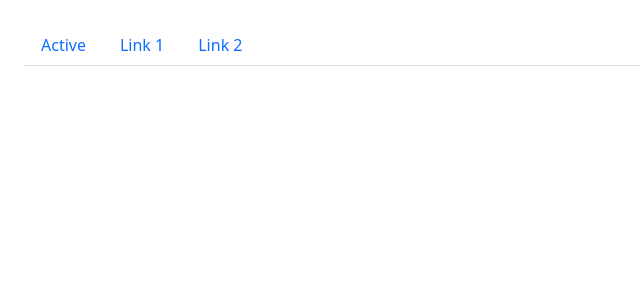
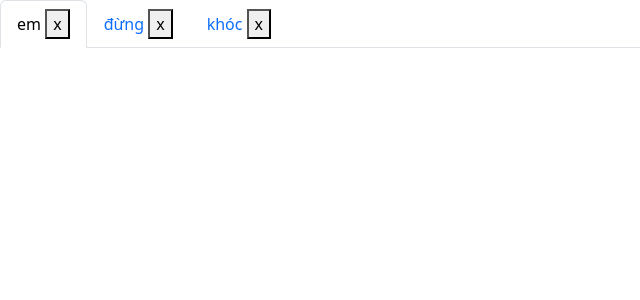
Before and after one commit to vylote/100dayangular, an Angular app: page / in a window 1280 px wide. Shown: the top 300 px of the page, without its empty margins (0-640 px from the left). Built offline with nearby package versions, Linux system fonts and the light colour scheme.

Commit message:
day 15&16: DI in angular

```diff
--- a/src/app/app.component.html
+++ b/src/app/app.component.html
@@ -1,4 +1,7 @@
-<ng-template #linkTmpl let-l>
-  {{l}}
-</ng-template>
-<tab [navs]="navs" [linkTmpl]="linkTmpl"></tab>
+
+
+<tab-bs-group [(activeIndex)]="currentIndex">
+  <tab-panel title="em"></tab-panel>
+  <tab-panel title="đừng"></tab-panel>
+  <tab-panel title="khóc"></tab-panel>
+</tab-bs-group>
--- a/src/app/app.component.ts
+++ b/src/app/app.component.ts
@@ -1,4 +1,4 @@
-import { Component, ElementRef, Input, QueryList, VERSION, ViewChild, ViewChildren, ViewContainerRef } from '@angular/core';
+import { Component } from '@angular/core';
 
 @Component({
   selector: 'app-root',
@@ -6,5 +6,5 @@ import { Component, ElementRef, Input, QueryList, VERSION, ViewChild, ViewChildr
   styleUrls: ['./app.component.scss'],
 })
 export class AppComponent {
-  navs = ['Active', 'Link 1', 'Link 2']
+  currentIndex = 0;
 }
--- a/src/app/app.module.ts
+++ b/src/app/app.module.ts
@@ -3,11 +3,13 @@ import { NgModule } from '@angular/core';
 
 import { AppComponent } from './app.component';
 import { FormsModule } from '@angular/forms';
-import { TabComponent } from './tab/tab.component';
+import { TabGroupComponent } from './tabs/tab-group.component';
+import { TabPanelComponent } from './tabs/tab-panel.component';
+import { TabBsGroupComponent } from './tabs/tab-bs-group.component';
 
 @NgModule({
   declarations: [
-    AppComponent, TabComponent
+    AppComponent, TabGroupComponent, TabPanelComponent, TabBsGroupComponent
   ],
   imports: [
     BrowserModule, FormsModule
--- a/src/app/tab/tab.component.ts
+++ /dev/null
@@ -1,23 +0,0 @@
-import { Component, Input, TemplateRef } from '@angular/core';
-
-@Component({
-  selector: 'tab',
-  template: `
-    <ul class="nav nav-tabs my-4 mx-4">
-      <li class="nav-item" *ngFor="let link of navs">
-        <a class="nav-link" href="#">
-            <ng-container *ngIf="linkTmpl else noTmpl">
-                <ng-container *ngTemplateOutlet="linkTmpl; context:{$implicit: link}">
-
-                </ng-container>
-            </ng-container>
-            <ng-template #noTmpl> {{ link }}</ng-template>
-        </a>
-      </li>
-    </ul>
-  `
-})
-export class TabComponent {
-    @Input() navs: string[]
-    @Input() linkTmpl: TemplateRef<any>
-}
--- /dev/null
+++ b/src/app/tabs/tab-bs-group.component.ts
@@ -0,0 +1,32 @@
+import { Component } from '@angular/core';
+import { TabGroupComponent } from './tab-group.component';
+
+@Component({
+  selector: `tab-bs-group`,
+  template: `
+    <ul class="nav nav-tabs">
+      <li class="nav-item" *ngFor="let tab of tabPanelList; let idx = index">
+        <a
+          class="nav-link"
+          (click)="activeIndexChange.emit(idx)"
+          [class.active]="idx === activeIndex"
+          >{{ tab.title }} <button (click)="removeTab(tab)">x</button></a
+        >
+      </li>
+    </ul>
+    <div class="tab-body" *ngIf="tabPanelList.length; else noTabs">
+      <ng-container
+        *ngTemplateOutlet="tabPanelList[activeIndex].panelBody"
+      ></ng-container>
+    </div>
+
+    <ng-template #noTabs> No more tabs./ </ng-template>
+  `,
+  providers: [
+    {
+        provide: TabGroupComponent,
+        useExisting: TabBsGroupComponent
+    }
+  ]
+})
+export class TabBsGroupComponent extends TabGroupComponent {}
--- /dev/null
+++ b/src/app/tabs/tab-group.component.ts
@@ -0,0 +1,55 @@
+import { Component, EventEmitter, Input, Output } from '@angular/core';
+import { TabPanelComponent } from './tab-panel.component';
+
+@Component({
+  selector: 'tab-group',
+  template: `
+    <div class="tab-header">
+      <div
+        class="tab-header-item"
+        *ngFor="let tab of tabPanelList; let idx = index"
+        (click)="activeIndexChange.emit(idx)"
+      >
+        {{ tab.title }}
+        <button (click)="removeTab(tab)">X</button>
+      </div>
+    </div>
+
+    <div class="tab-body" *ngIf="tabPanelList.length; else noTabs">
+      <ng-container
+        *ngTemplateOutlet="tabPanelList[activeIndex].panelBody"
+      ></ng-container>
+    </div>
+
+    <ng-template #noTabs> No more tabs./ </ng-template>
+  `,
+  styles: [],
+})
+export class TabGroupComponent {
+  tabPanelList: TabPanelComponent[] = [];
+  @Input() activeIndex = 0;
+  @Output() activeIndexChange = new EventEmitter<number>();
+
+  addTab(tab: TabPanelComponent) {
+    this.tabPanelList = [...this.tabPanelList, tab];
+    //spread -> immerable
+  }
+
+  //filter giữ lại phần tử khi callback là true >< loại bỏ phần tử (false)
+  removeTab(tab: TabPanelComponent) {
+    let found = -1;
+    this.tabPanelList = this.tabPanelList.filter((tp, index) => {
+      if (tp == tab) {
+        found = index;
+        return false;
+      }
+      return true;
+    });
+
+    if (found === this.activeIndex) {
+      this.activeIndexChange.emit(
+        found === this.tabPanelList.length ? found - 1 : found,
+      );
+    }
+  }
+}
--- /dev/null
+++ b/src/app/tabs/tab-panel.component.ts
@@ -0,0 +1,27 @@
+import { Component, forwardRef, Inject, Input, TemplateRef, ViewChild } from '@angular/core';
+import { TabGroupComponent } from './tab-group.component';
+
+@Component({
+  selector: 'tab-panel',
+  template: `
+    <ng-template>
+      <ng-content></ng-content>
+    </ng-template>
+  `,
+  styles: [''],
+})
+export class TabPanelComponent {
+  @Input() title: string;
+
+  @ViewChild(TemplateRef, { static: true }) panelBody: TemplateRef<unknown>;
+
+  constructor( private tabGroup: TabGroupComponent) {}
+
+  ngOnInit() {
+    this.tabGroup.addTab(this);
+  }
+
+  ngOnDestroy() {
+    this.tabGroup.removeTab(this);
+  }
+}
--- a/src/index.html
+++ b/src/index.html
@@ -7,7 +7,6 @@
   <meta name="viewport" content="width=device-width, initial-scale=1">
   <link rel="icon" type="image/x-icon" href="favicon.ico">
   <link href="https://cdn.jsdelivr.net/npm/bootstrap@5.3.8/dist/css/bootstrap.min.css" rel="stylesheet" integrity="sha384-sRIl4kxILFvY47J16cr9ZwB07vP4J8+LH7qKQnuqkuIAvNWLzeN8tE5YBujZqJLB" crossorigin="anonymous">
-  <script src="https://cdn.jsdelivr.net/npm/bootstrap@5.3.8/dist/js/bootstrap.bundle.min.js" integrity="sha384-FKyoEForCGlyvwx9Hj09JcYn3nv7wiPVlz7YYwJrWVcXK/BmnVDxM+D2scQbITxI" crossorigin="anonymous"></script>
 </head>
 <body>
   <app-root></app-root>
```
